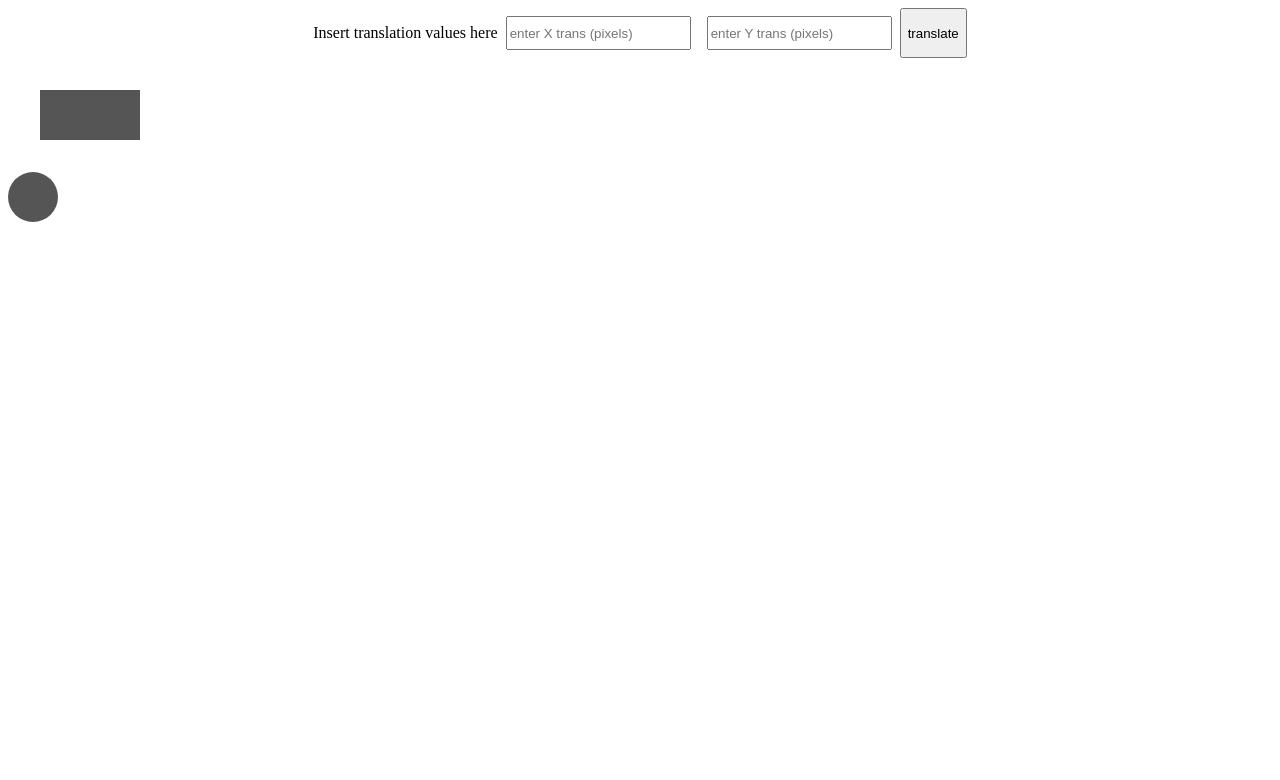
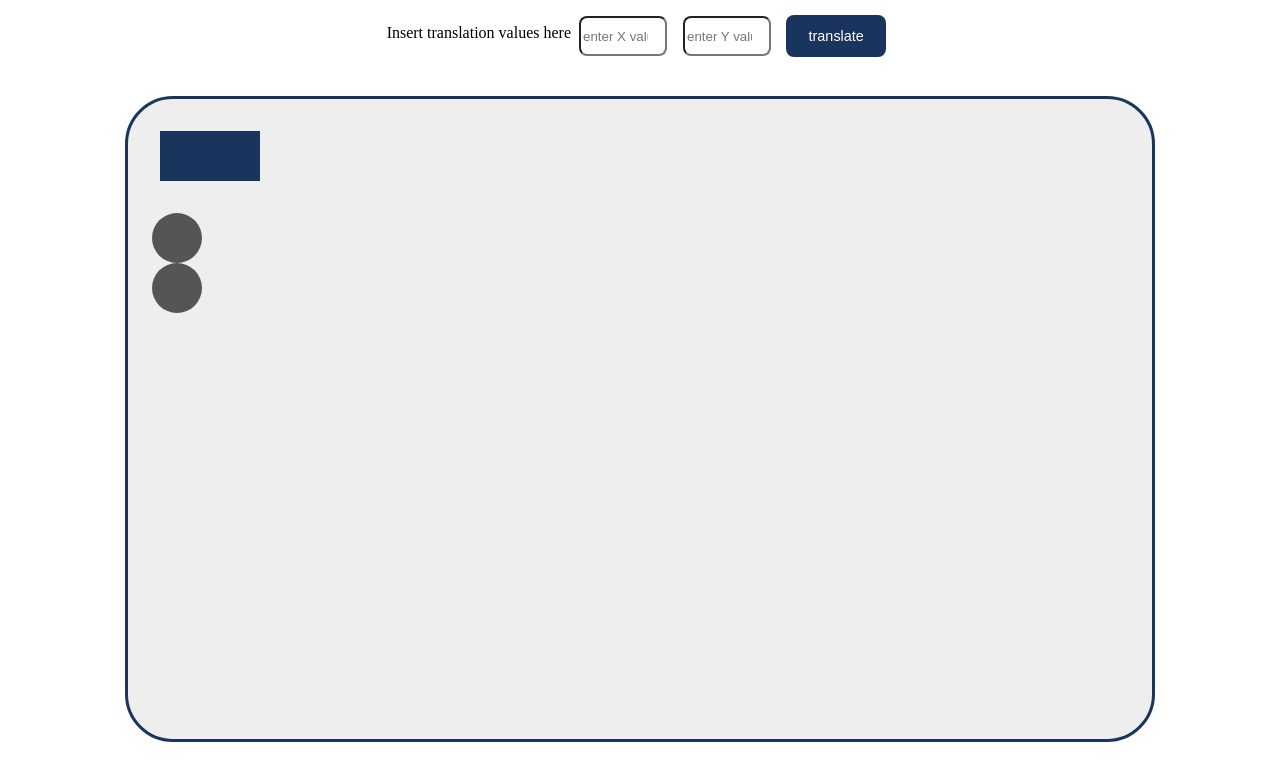
Before and after one commit to ahmed-elsarta/cg-programming-task1, a plain HTML site: page templates/index.html in a window 1280 px wide. Both pictures are taken after a click on the button "translate". Drawn offline with Linux system fonts and the light colour scheme.

Commit message:
improved Ui elements -Sarta

```diff
--- a/static/app.js
+++ b/static/app.js
@@ -1,18 +1,18 @@
 //translate section
-let translate_btn = document.getElementById("translate-btn")
-let transX_input = document.getElementById("transX-value")
-let transY_input = document.getElementById("transY-value")
+let action_btn = document.getElementById("action-btn")
+let X_input = document.getElementById("X-value")
+let Y_input = document.getElementById("Y-value")
 let shape = document.getElementById("shape")
-let transX_value = 0
-let transY_value = 0
+let X_value = 0
+let Y_value = 0
 
 
 let angle = 0
-translate_btn.addEventListener("click", translate_shape);
+action_btn.addEventListener("click", translate_shape);
 
 function translate_shape() {
-    transY_value += Number(transY_input.value)
-    transX_value += Number(transX_input.value)
-    console.log(transY_value)
-    shape.style.transform = "translate(" + (transX_value) + "px," + (transY_value) + "px)";
+    Y_value += Number(Y_input.value)
+    X_value += Number(X_input.value)
+    // console.log(transY_value)
+    shape.style.transform = "translate(" + (X_value) + "px," + (Y_value) + "px)";
 }
--- a/static/index.css
+++ b/static/index.css
@@ -1,3 +1,4 @@
+
  /* input section styling */
 .input-container {
   display: flex;
@@ -5,15 +6,32 @@
 }
 input {
   margin: 0.5rem;
+  width: 5rem;
+  border-radius: 0.5rem;
 }
 
+button {
+  padding: 0.9em;
+  margin: 0.5em;
+  min-width: 100px;
+  cursor: pointer;
+  border: 5px #eee;
+  border-radius: 0.5rem;
+  background-color: #19345d;
+  color: white;
+  font-size: 0.9rem;
+}
+button:hover {
+  background-color: #192639;
+  color: #eee;
+}
 /* shape section styling */
+
 /* changes the div into a rectangle */
 .rectangle {
   height: 50px;
   width: 100px;
-  background-color: #555;
-  display: block;
+  background-color: #19345d;
   margin: 2rem;
 }
 /* changes the div into a circle with radius of 50 px */
@@ -22,10 +40,17 @@ input {
   width: 50px;
   background-color: #555;
   border-radius: 50%;
+  margin-left:1.5rem;
 }
-/* .drawing-area {
-  position: absolute;
-  left: 0px;
-  top: 0px;
+.drawing-area {
+  position: relative;
+  width:80vw;
+  height: 80vh;
+  margin: auto;
+  margin-top: 2rem;
+  background-color: #EEE;
+  border-radius: 3rem;
   z-index: -10;
-} */
+  border: 3px solid #19345d;
+
+}
--- a/templates/index.html
+++ b/templates/index.html
@@ -10,14 +10,18 @@
 <body>
     <div class="input-container">
         <p>Insert translation values here</p>
-    <input type="number" name="tranX" id="transX-value" placeholder="enter X trans (pixels)">
-    <input type="number" name="tranY" id="transY-value" placeholder="enter Y trans (pixels)">
-    <button id="translate-btn">translate</button>
+        <input type="number" name="tranX" id="X-value" placeholder="enter X value">
+        <input type="number" name="tranY" id="Y-value" placeholder="enter Y value">
+        <button id="action-btn">translate</button>
     </div>
 
-<div id="shape">
+    <div class="drawing-area">
+        <!-- insert your shape inside this div -->
+        <div id="shape" class="shape">
             <div class="rectangle"></div>
             <div class="circle"></div>
+            <div class="circle"></div>
+        </div>
     </div>
     <script src="../static/app.js"></script>
 </body>
```
Lines whose indentation alone changed are shown as unchanged.
